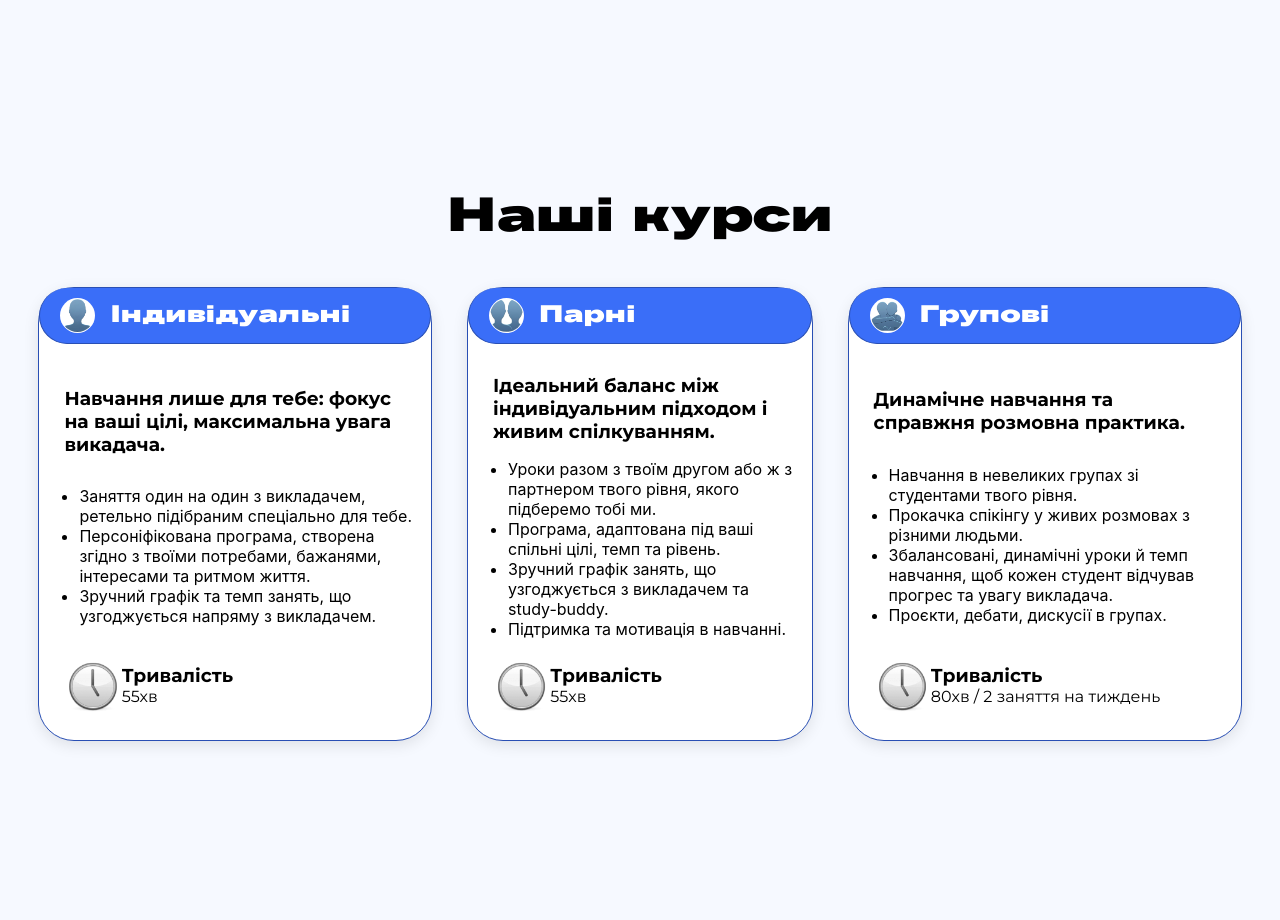
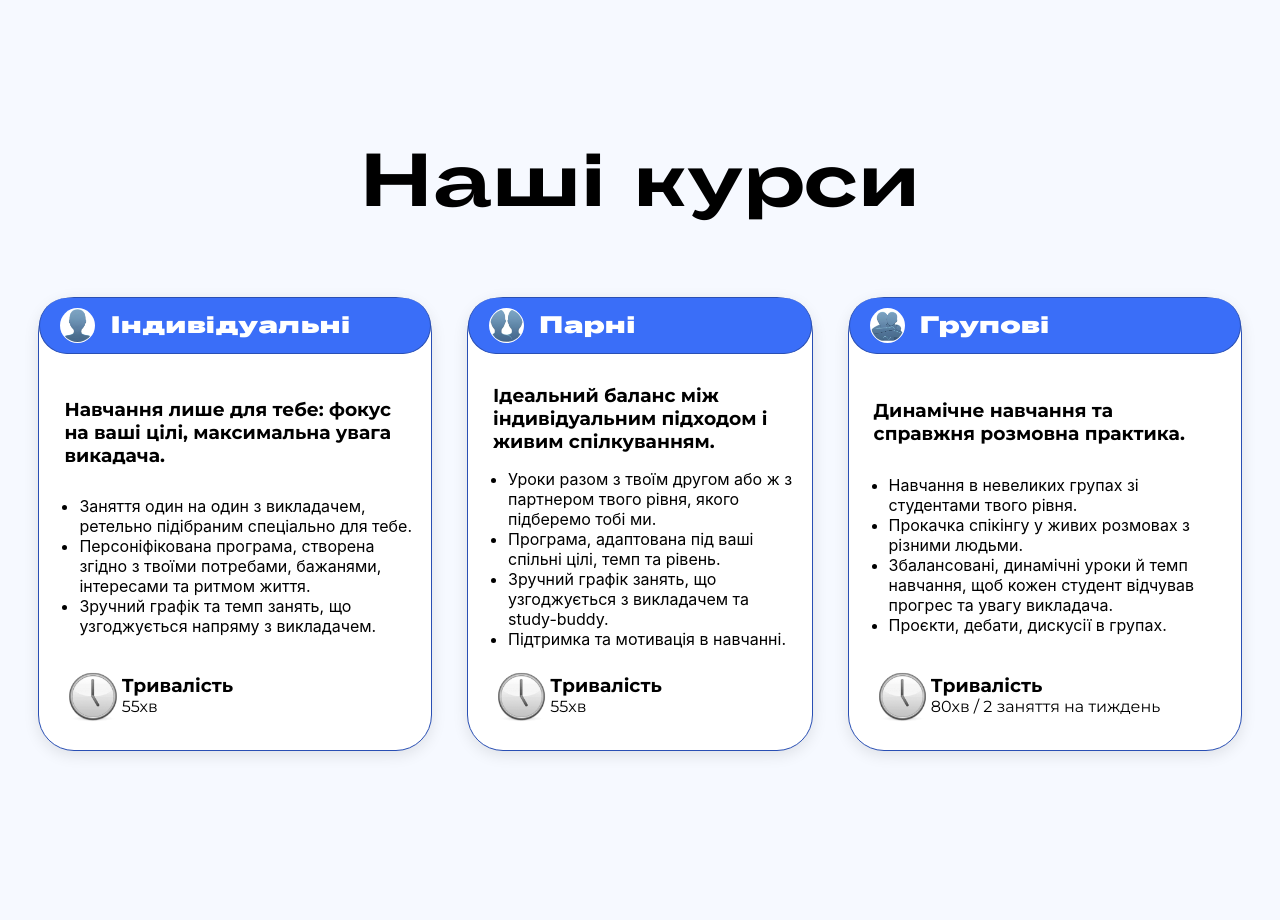
Before and after one commit to Vladarchuk124/LockInSchool, a React (Create React App) app: page / in a window 1280 px wide. Shown: the part 1900-2820 px from the top of the page. Built offline with nearby package versions, Linux system fonts and the light colour scheme.

Commit message:
fix(CoursesInfo): font family change

```diff
--- a/src/components/CoursesInfo/CoursesInfo.jsx
+++ b/src/components/CoursesInfo/CoursesInfo.jsx
@@ -47,7 +47,7 @@ function CoursesCards() {
 function CoursesInfo() {
     return (
         <section className={styles.coursesInfo}>
-            <h1 style={{ fontSize: "48px", fontWeight: "bold" }}>Наші курси</h1>
+            <h1 style={{ fontSize: "75px", fontFamily: "BodyGrotesqueLarge", marginTop: "0"}}>Наші курси</h1>
             <CoursesCards />
         </section>
     );
```
